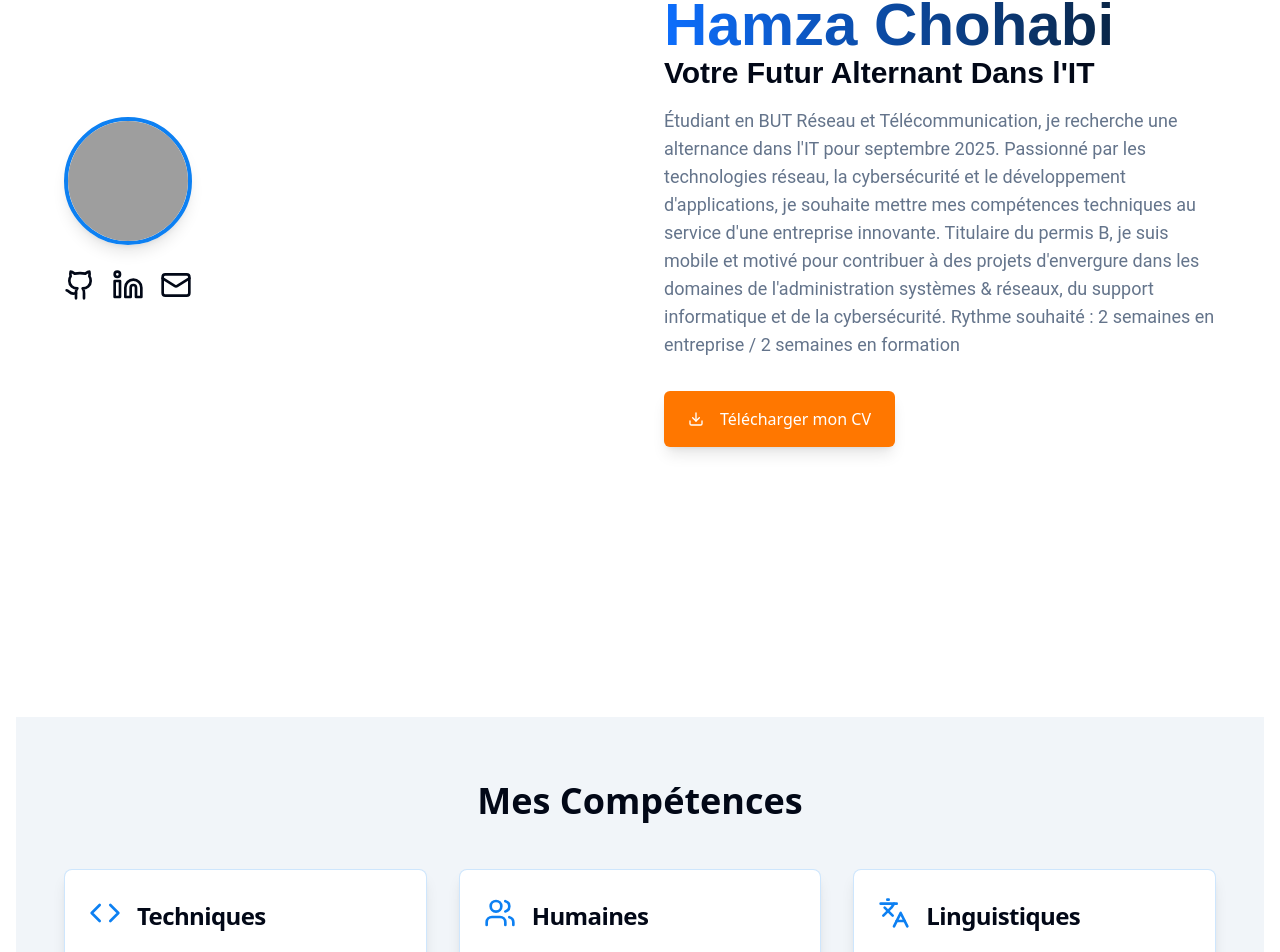
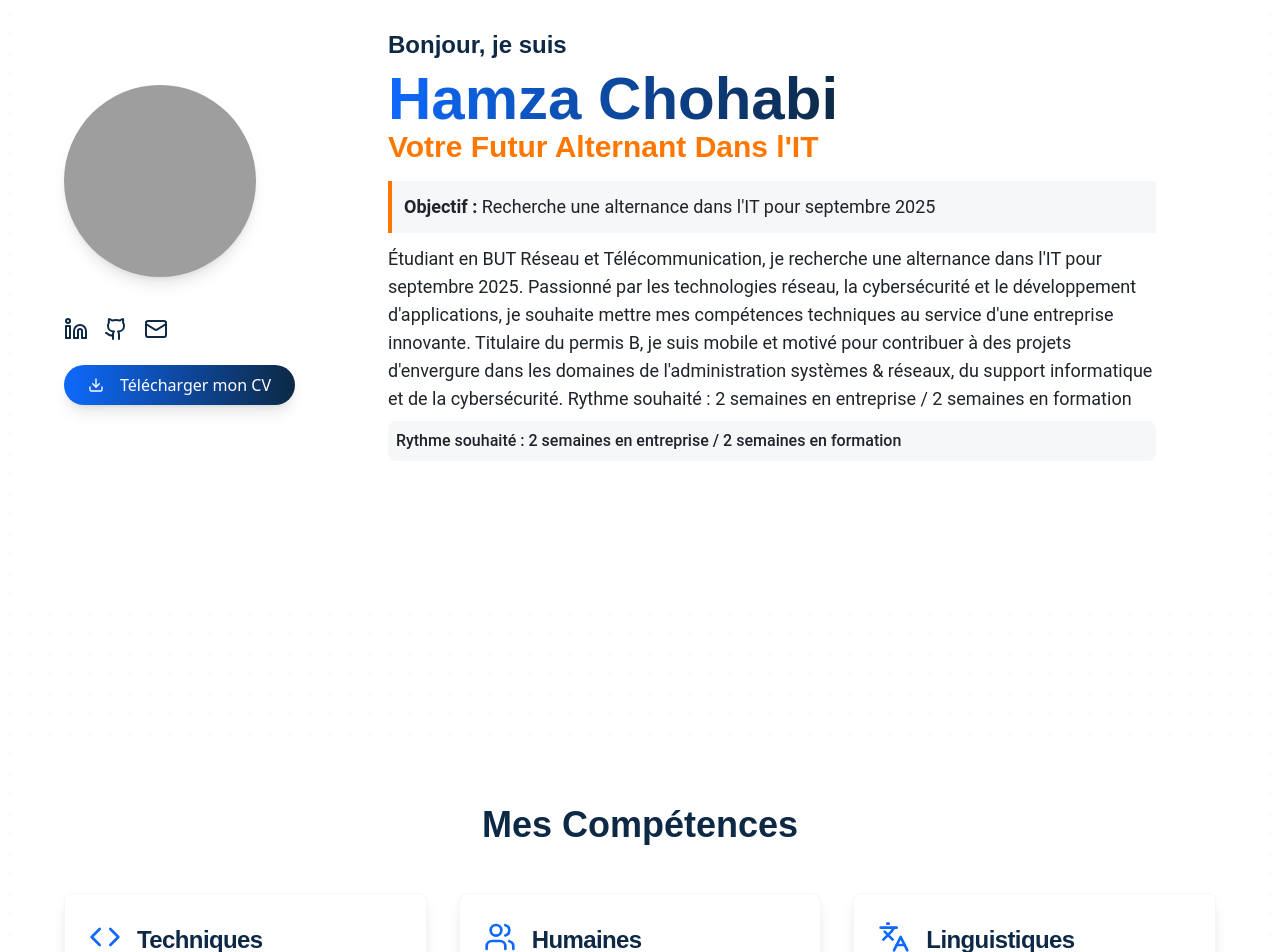
Before and after one commit to HC95100/Portfolio, a React (Vite) app: page / in a window 1280 px wide. Shown: the part 276-1228 px from the top of the page. Built offline with nearby package versions, Linux system fonts and the light colour scheme; grey boxes are pictures that could not be loaded.

Commit message:
[dyad] Refonte complète du design du portfolio pour correspondre au style fourni, incluant les couleurs, les polices et la mise en page des sections. - wrote 12 file(s)

```diff
--- a/src/components/sections/HeroSection.tsx
+++ b/src/components/sections/HeroSection.tsx
@@ -7,7 +7,7 @@ import { motion } from "framer-motion";
 export const HeroSection: React.FC = () => {
   return (
     <section id="hero" className="min-h-[calc(100vh-4rem)] flex items-center justify-center px-4 bg-background">
-      <div className="container grid grid-cols-1 lg:grid-cols-2 gap-12 items-center">
+      <div className="container grid grid-cols-1 lg:grid-cols-[1fr_3fr] gap-12 items-center py-10">
         {/* Left Column: Profile Picture and Social Links */}
         <motion.div
           initial={{ opacity: 0, x: -50 }}
@@ -15,50 +15,62 @@ export const HeroSection: React.FC = () => {
           transition={{ duration: 0.8, delay: 0.4 }}
           className="flex flex-col items-center lg:items-start text-center lg:text-left"
         >
-          {portfolioData.profilePicture && (
+          {portfolioData.profilePicture ? (
             <img
               src={portfolioData.profilePicture}
               alt={portfolioData.fullName}
-              className="w-32 h-32 rounded-full object-cover mb-6 shadow-lg border-4 border-primary"
+              className="w-48 h-48 rounded-full object-cover mb-6 shadow-lg"
             />
+          ) : (
+            <div className="bg-light-gray rounded-full w-48 h-48 flex items-center justify-center overflow-hidden mb-6 shadow-lg">
+              <Mail className="text-dark-blue text-6xl" /> {/* Placeholder icon */}
+            </div>
           )}
-          <div className="flex space-x-4 mb-6">
-            {portfolioData.socialLinks.github && (
-              <a
-                href={portfolioData.socialLinks.github}
-                target="_blank"
-                rel="noopener noreferrer"
-                className="text-foreground hover:text-primary transition-colors"
-                aria-label="GitHub Profile"
-              >
-                <Github size={32} />
+          <div className="mt-4 text-center">
+            <div className="flex justify-center space-x-4">
+              {portfolioData.socialLinks.linkedin && (
+                <a href={portfolioData.socialLinks.linkedin} target="_blank" rel="noopener noreferrer" className="text-dark-blue hover:text-orange-accent transition-colors" aria-label="LinkedIn Profile">
+                  <Linkedin size={24} />
                 </a>
               )}
-            {portfolioData.socialLinks.linkedin && (
-              <a
-                href={portfolioData.socialLinks.linkedin}
-                target="_blank"
-                rel="noopener noreferrer"
-                className="text-foreground hover:text-primary transition-colors"
-                aria-label="LinkedIn Profile"
-              >
-                <Linkedin size={32} />
+              {portfolioData.socialLinks.github && (
+                <a href={portfolioData.socialLinks.github} target="_blank" rel="noopener noreferrer" className="text-dark-blue hover:text-orange-accent transition-colors" aria-label="GitHub Profile">
+                  <Github size={24} />
                 </a>
               )}
               {portfolioData.email && (
-              <a
-                href={`mailto:${portfolioData.email}`}
-                className="text-foreground hover:text-primary transition-colors"
-                aria-label="Email"
-              >
-                <Mail size={32} />
+                <a href={`mailto:${portfolioData.email}`} className="text-dark-blue hover:text-orange-accent transition-colors" aria-label="Email">
+                  <Mail size={24} />
                 </a>
               )}
             </div>
+          </div>
+          {portfolioData.cvDownloadLink && (
+            <motion.div
+              initial={{ opacity: 0, scale: 0.8 }}
+              animate={{ opacity: 1, scale: 1 }}
+              transition={{ duration: 0.8, delay: 1 }}
+              className="mt-6"
+            >
+              <Button asChild className="px-6 py-3 text-base shadow-lg hover:shadow-xl transition-shadow bg-gradient-to-r from-blue-primary to-dark-blue text-white hover:from-blue-primary/90 hover:to-dark-blue/90 rounded-full">
+                <a href={portfolioData.cvDownloadLink} download>
+                  <Download className="mr-2 h-5 w-5" /> Télécharger mon CV
+                </a>
+              </Button>
+            </motion.div>
+          )}
         </motion.div>
 
         {/* Right Column: Text Content */}
         <div className="flex flex-col items-center lg:items-start text-center lg:text-left">
+          <motion.h2
+            initial={{ opacity: 0, y: -20 }}
+            animate={{ opacity: 1, y: 0 }}
+            transition={{ duration: 0.8, delay: 0.6 }}
+            className="text-dark-blue text-2xl font-semibold mb-2 font-montserrat"
+          >
+            Bonjour, je suis
+          </motion.h2>
           <motion.h1
             initial={{ opacity: 0, y: -20 }}
             animate={{ opacity: 1, y: 0 }}
@@ -67,29 +79,36 @@ export const HeroSection: React.FC = () => {
           >
             <span className="text-gradient-blue text-4xl md:text-6xl">{portfolioData.fullName}</span>
             <br />
-            <span className="text-xl md:text-3xl">Votre Futur Alternant Dans l'IT</span>
+            <span className="text-orange-accent text-xl md:text-3xl font-bold">Votre Futur Alternant Dans l'IT</span>
           </motion.h1>
+          <motion.div
+            initial={{ opacity: 0, y: -20 }}
+            animate={{ opacity: 1, y: 0 }}
+            transition={{ duration: 0.8, delay: 0.8 }}
+            className="border-l-4 border-orange-accent bg-light-gray p-3 mb-3 w-full max-w-3xl text-left"
+          >
+            <p className="text-dark-text text-lg font-roboto">
+              <span className="font-bold">Objectif :</span> Recherche une alternance dans l'IT pour septembre 2025
+            </p>
+          </motion.div>
           <motion.p
             initial={{ opacity: 0, y: -20 }}
             animate={{ opacity: 1, y: 0 }}
             transition={{ duration: 0.8, delay: 0.8 }}
-            className="text-base md:text-lg text-muted-foreground max-w-3xl mb-8 font-roboto"
+            className="text-dark-text text-lg max-w-3xl mb-2 font-roboto text-left"
           >
             {portfolioData.bio}
           </motion.p>
-          {portfolioData.cvDownloadLink && (
           <motion.div
-              initial={{ opacity: 0, scale: 0.8 }}
-              animate={{ opacity: 1, scale: 1 }}
-              transition={{ duration: 0.8, delay: 1 }}
+            initial={{ opacity: 0, y: -20 }}
+            animate={{ opacity: 1, y: 0 }}
+            transition={{ duration: 0.8, delay: 0.9 }}
+            className="bg-light-gray p-2 rounded-lg w-full max-w-3xl text-left"
           >
-              <Button asChild size="md" className="px-6 py-4 text-base shadow-lg hover:shadow-xl transition-shadow bg-orange-accent text-white hover:bg-orange-accent/90">
-                <a href={portfolioData.cvDownloadLink} download>
-                  <Download className="mr-2 h-5 w-5" /> Télécharger mon CV
-                </a>
-              </Button>
+            <p className="text-dark-text font-medium font-roboto">
+              Rythme souhaité : 2 semaines en entreprise / 2 semaines en formation
+            </p>
           </motion.div>
-          )}
         </div>
       </div>
     </section>
--- a/src/components/sections/SkillsSection.tsx
+++ b/src/components/sections/SkillsSection.tsx
@@ -12,19 +12,19 @@ export const SkillsSection: React.FC = () => {
   };
 
   return (
-    <section id="skills" className="py-16 px-4 bg-secondary">
+    <section id="skills" className="py-16 px-4 bg-background">
       <div className="container">
-        <h2 className="text-3xl md:text-4xl font-bold text-center text-foreground mb-12">Mes Compétences</h2>
+        <h2 className="text-3xl md:text-4xl font-bold text-center text-dark-blue mb-12 font-montserrat">Mes Compétences</h2>
         <div className="grid grid-cols-1 md:grid-cols-3 gap-8">
           <motion.div variants={cardVariants} initial="hidden" whileInView="visible" viewport={{ once: true, amount: 0.3 }}>
-            <Card className="shadow-lg hover:shadow-xl transition-shadow duration-300 border-primary/20">
+            <Card className="shadow-lg hover:shadow-xl transition-shadow duration-300 border-light-gray bg-white">
               <CardHeader className="flex flex-row items-center space-x-4 pb-2">
-                <Code className="h-8 w-8 text-primary" />
-                <CardTitle className="text-2xl font-semibold">Techniques</CardTitle>
+                <Code className="h-8 w-8 text-blue-primary" />
+                <CardTitle className="text-2xl font-semibold text-dark-blue font-montserrat">Techniques</CardTitle>
               </CardHeader>
               <CardContent className="flex flex-wrap gap-2 pt-4">
                 {portfolioData.skills.technical.map((skill, index) => (
-                  <Badge key={index} variant="default" className="px-3 py-1 text-base bg-primary text-primary-foreground hover:bg-primary/90">
+                  <Badge key={index} className="px-3 py-1 text-base bg-blue-primary text-white hover:bg-blue-primary/90 font-roboto">
                     {skill}
                   </Badge>
                 ))}
@@ -33,14 +33,14 @@ export const SkillsSection: React.FC = () => {
           </motion.div>
 
           <motion.div variants={cardVariants} initial="hidden" whileInView="visible" viewport={{ once: true, amount: 0.3 }} transition={{ delay: 0.1 }}>
-            <Card className="shadow-lg hover:shadow-xl transition-shadow duration-300 border-primary/20">
+            <Card className="shadow-lg hover:shadow-xl transition-shadow duration-300 border-light-gray bg-white">
               <CardHeader className="flex flex-row items-center space-x-4 pb-2">
-                <Users className="h-8 w-8 text-primary" />
-                <CardTitle className="text-2xl font-semibold">Humaines</CardTitle>
+                <Users className="h-8 w-8 text-blue-primary" />
+                <CardTitle className="text-2xl font-semibold text-dark-blue font-montserrat">Humaines</CardTitle>
               </CardHeader>
               <CardContent className="flex flex-wrap gap-2 pt-4">
                 {portfolioData.skills.human.map((skill, index) => (
-                  <Badge key={index} variant="default" className="px-3 py-1 text-base bg-primary text-primary-foreground hover:bg-primary/90">
+                  <Badge key={index} className="px-3 py-1 text-base bg-blue-primary text-white hover:bg-blue-primary/90 font-roboto">
                     {skill}
                   </Badge>
                 ))}
@@ -49,14 +49,14 @@ export const SkillsSection: React.FC = () => {
           </motion.div>
 
           <motion.div variants={cardVariants} initial="hidden" whileInView="visible" viewport={{ once: true, amount: 0.3 }} transition={{ delay: 0.2 }}>
-            <Card className="shadow-lg hover:shadow-xl transition-shadow duration-300 border-primary/20">
+            <Card className="shadow-lg hover:shadow-xl transition-shadow duration-300 border-light-gray bg-white">
               <CardHeader className="flex flex-row items-center space-x-4 pb-2">
-                <Languages className="h-8 w-8 text-primary" />
-                <CardTitle className="text-2xl font-semibold">Linguistiques</CardTitle>
+                <Languages className="h-8 w-8 text-blue-primary" />
+                <CardTitle className="text-2xl font-semibold text-dark-blue font-montserrat">Linguistiques</CardTitle>
               </CardHeader>
               <CardContent className="flex flex-wrap gap-2 pt-4">
                 {portfolioData.skills.languages.map((lang, index) => (
-                  <Badge key={index} variant="default" className="px-3 py-1 text-base bg-primary text-primary-foreground hover:bg-primary/90">
+                  <Badge key={index} className="px-3 py-1 text-base bg-blue-primary text-white hover:bg-blue-primary/90 font-roboto">
                     {lang}
                   </Badge>
                 ))}
--- a/src/globals.css
+++ b/src/globals.css
@@ -8,43 +8,41 @@
 @layer base {
   :root {
     --background: 0 0% 100%; /* White */
-    --foreground: 222.2 84% 4.9%; /* Dark text */
+    --foreground: 210 17% 14%; /* Dark text #212529 */
 
     --card: 0 0% 100%;
-    --card-foreground: 222.2 84% 4.9%;
+    --card-foreground: 210 17% 14%;
 
     --popover: 0 0% 100%;
-    --popover-foreground: 222.2 84% 4.9%;
+    --popover-foreground: 210 17% 14%;
 
-    --primary: 210 90% 50%; /* Vibrant Blue */
-    --primary-foreground: 210 40% 98%; /* Off-white */
+    --primary: 210 90% 50%; /* Vibrant Blue (default primary, will be overridden by custom colors) */
+    --primary-foreground: 210 40% 98%;
 
-    --secondary: 210 40% 96.1%; /* Light Grayish Blue */
-    --secondary-foreground: 222.2 47.4% 11.2%;
+    --secondary: 210 17% 97%; /* Light Grayish Blue #F8F9FA */
+    --secondary-foreground: 210 17% 14%;
 
-    --muted: 210 40% 96.1%;
+    --muted: 210 17% 97%;
     --muted-foreground: 215.4 16.3% 46.9%;
 
     --accent: 210 40% 80%; /* Slightly darker blue for accents */
-    --accent-foreground: 222.2 47.4% 11.2%;
+    --accent-foreground: 210 17% 14%;
 
     --destructive: 0 84.2% 60.2%;
     --destructive-foreground: 210 40% 98%;
 
     --border: 214.3 31.8% 91.4%;
     --input: 214.3 31.8% 91.4%;
-    --ring: 210 90% 50%; /* Ring color matches primary */
+    --ring: 210 90% 50%;
 
     --radius: 0.5rem;
 
-    --sidebar-background: 0 0% 98%;
-    --sidebar-foreground: 240 5.3% 26.1%;
-    --sidebar-primary: 240 5.9% 10%;
-    --sidebar-primary-foreground: 0 0% 98%;
-    --sidebar-accent: 240 4.8% 95.9%;
-    --sidebar-accent-foreground: 240 5.9% 10%;
-    --sidebar-border: 220 13% 91%;
-    --sidebar-ring: 217.2 91.2% 59.8%;
+    /* Custom colors from design inspiration */
+    --blue-primary: 217 97% 52%; /* #0D6EFD */
+    --dark-blue: 210 68% 16%; /* #0A2647 */
+    --orange-accent: 28 100% 50%; /* #FF7700 */
+    --light-gray: 210 17% 97%; /* #F8F9FA */
+    --dark-text: 210 17% 14%; /* #212529 */
   }
 
   .dark {
@@ -75,14 +73,13 @@
     --border: 217.2 32.6% 17.5%;
     --input: 217.2 32.6% 17.5%;
     --ring: 212.7 26.8% 83.9%;
-    --sidebar-background: 240 5.9% 10%;
-    --sidebar-foreground: 240 4.8% 95.9%;
-    --sidebar-primary: 224.3 76.3% 48%;
-    --sidebar-primary-foreground: 0 0% 100%;
-    --sidebar-accent: 240 3.7% 15.9%;
-    --sidebar-accent-foreground: 240 4.8% 95.9%;
-    --sidebar-border: 240 3.7% 15.9%;
-    --sidebar-ring: 217.2 91.2% 59.8%;
+
+    /* Custom colors for dark mode (adjust as needed) */
+    --blue-primary: 217 97% 52%; /* #0D6EFD */
+    --dark-blue: 210 40% 98%; /* Light text for dark mode */
+    --orange-accent: 28 100% 50%; /* #FF7700 */
+    --light-gray: 217.2 32.6% 17.5%; /* Darker gray for dark mode */
+    --dark-text: 210 40% 98%; /* Light text for dark mode */
   }
 }
 
@@ -98,9 +95,15 @@
 
 /* Custom gradient text class */
 .text-gradient-blue {
-  background-image: linear-gradient(to right, theme('colors.blue-gradient-start'), theme('colors.blue-gradient-end'));
+  background-image: linear-gradient(to right, hsl(var(--blue-primary)), hsl(var(--dark-blue)));
   -webkit-background-clip: text;
   -webkit-text-fill-color: transparent;
   background-clip: text;
   color: transparent; /* Fallback for non-webkit browsers */
 }
+
+/* Custom background pattern */
+.bg-pattern {
+  background-image: radial-gradient(hsl(var(--light-gray)) 1px, transparent 1px);
+  background-size: 20px 20px;
+}
--- a/src/pages/Index.tsx
+++ b/src/pages/Index.tsx
@@ -8,11 +8,11 @@ import { ExperienceSection } from "@/components/sections/ExperienceSection";
 import { EducationSection } from "@/components/sections/EducationSection";
 import { CertificationsSection } from "@/components/sections/CertificationsSection";
 import { ContactSection } from "@/components/sections/ContactSection";
-import { AnimatedSection } from "@/components/AnimatedSection"; // Importation du nouveau composant
+import { AnimatedSection } from "@/components/AnimatedSection";
 
 const Index = () => {
   return (
-    <div className="min-h-screen flex flex-col">
+    <div className="min-h-screen flex flex-col bg-pattern"> {/* Added bg-pattern here */}
       <Navbar />
       <main className="flex-grow">
         <AnimatedSection id="hero">
--- a/tailwind.config.ts
+++ b/tailwind.config.ts
@@ -8,7 +8,7 @@ export default {
     "./app/**/*.{ts,tsx}",
     "./src/**/*.{ts,tsx}",
     "./src/components/layout/**/*.{ts,tsx}",
-    "./src/components/sections/**/*.{ts,tsx}", // Assure que tous les fichiers de sections sont inclus
+    "./src/components/sections/**/*.{ts,tsx}",
   ],
   prefix: "",
   theme: {
@@ -65,9 +65,11 @@ export default {
           ring: "hsl(var(--sidebar-ring))",
         },
         // New custom colors for the design
-        'blue-gradient-start': '#0D6EFD',
-        'blue-gradient-end': '#0A2647',
-        'orange-accent': '#FF7700',
+        'blue-primary': "hsl(var(--blue-primary))",
+        'dark-blue': "hsl(var(--dark-blue))",
+        'orange-accent': "hsl(var(--orange-accent))",
+        'light-gray': "hsl(var(--light-gray))",
+        'dark-text': "hsl(var(--dark-text))",
       },
       borderRadius: {
         lg: "var(--radius)",
```
Also changed, not shown: src/components/layout/Footer.tsx (+5 -5 lines), src/components/layout/Navbar.tsx (+5 -5 lines), src/components/sections/CertificationsSection.tsx (+7 -7 lines), src/components/sections/ContactSection.tsx (+10 -10 lines), src/components/sections/EducationSection.tsx (+7 -8 lines), src/components/sections/ExperienceSection.tsx (+9 -10 lines), src/components/sections/ProjectsSection.tsx (+8 -8 lines). Lines whose indentation alone changed are shown as unchanged.
